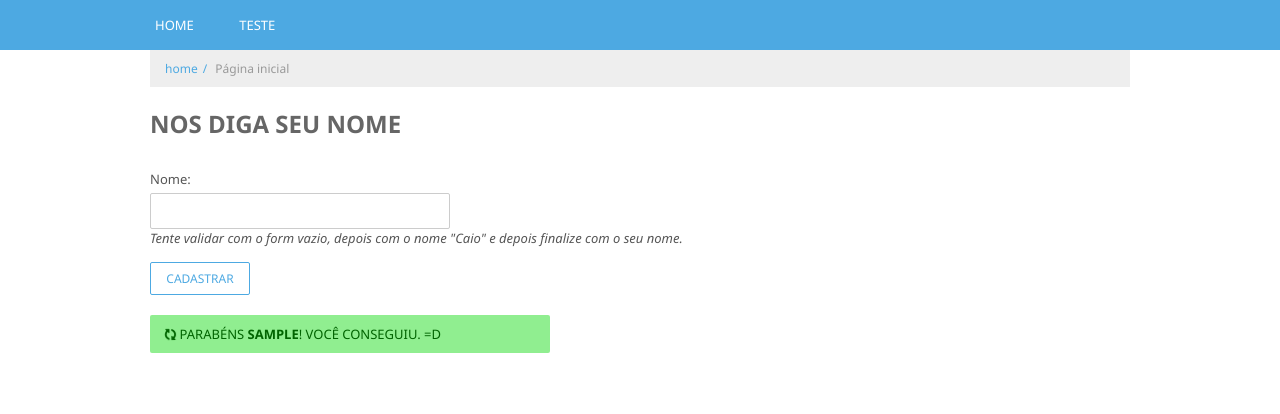
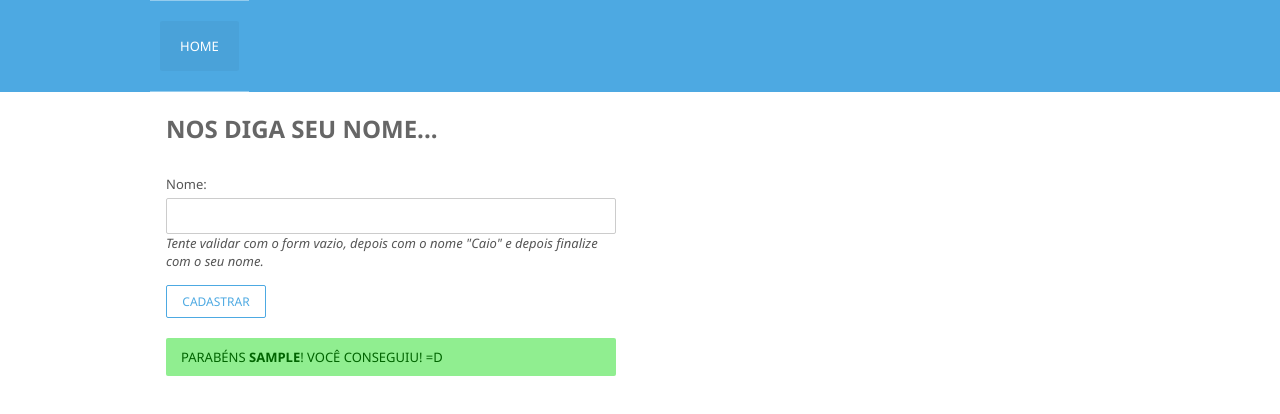
Before and after one commit to tadeubdev/javascript-simples, a plain HTML site: page index.html in a window 1280 px wide. Both pictures are taken after typing "Sample" into the empty fields and a click on the button "CADASTRAR". Drawn offline with Linux system fonts and the light colour scheme.

Commit message:
configurando e atualizando projeto

```diff
--- a/css/style.css
+++ b/css/style.css
@@ -1,100 +1,98 @@
-@charset "utf-8";
-
+/* DEFAULT TAGS */
 * {
-    box-sizing: border-box;
+    box-sizing        : border-box;
     -webkit-box-sizing: border-box;
-    -moz-box-sizing: border-box;
-    -o-box-sizing: border-box;
-    font-family: 'Segoe UI', Tahoma, Geneva, Verdana, sans-serif;
+    -moz-box-sizing   : border-box;
+    -o-box-sizing     : border-box;
+    font-family       : 'Segoe UI', Tahoma, Geneva, Verdana, sans-serif;
 }
 
 html,body {
     padding: 0;
-    margin: 0;
-    height: 100%;
+    margin : 0;
+    height : 100%;
 }
 
 ul, li {
-    margin: 0;
-    padding: 0;
+    margin    : 0;
+    padding   : 0;
     list-style: none;
 }
 
 a {
     text-decoration: none;
-    color: #4da9e2;
+    color          : #4da9e2;
 }
 
 body {
     color: #333;
 }
+/* END DEFAULT TAGS */
 
+/* MENU CONTENT */
 #menu {
-    width: 100%;
+    width     : 100%;
     background: #4da9e2;
-    color: #FFF;
+    color     : #FFF;
 }
 
 #menu-open {
+    display   : inline-block;
+    padding   : 10px 15px;
+    margin    : 10px;
+    background: rgba(0,0,0,.2);
+    border-radius: 4px;
+}
+
+#menu-content {
+    width  : 100%;
     display: none;
 }
 
-#menu-content {
-    width: 980px;
-    margin: 0 auto;
+#menu-content li {
+    display            : block;
+    width              : 100%;
+    padding            : 0 10px;
+    text-align         : center;
+    border             : 0px solid #FFF;
+    border-color       : rgba(255,255,255,.4);
+    border-bottom-width: 1px;
+}
+
+#menu-content li:first-child {
+    border-top-width: 1px;
+}
+
+#menu-content li a {
+    line-height   : 40px;
+    display       : block;
+    width         : 100%;
+    line-height   : 50px;
+    font-size     : 13px;
+    text-transform: uppercase;
+    color         : #FFF;
 }
 
 #menu-content.visible {
     display: block;
 }
+/* END MENU CONTENT */
 
-#menu-content li {
-    display: inline-block;
-    min-width: 80px;
-    padding: 0 5px;
+/* CONTENT OF THE PAGE */
+.content {
+    width : 100%;
+    padding: 0 1em;
 }
+/* END CONTENT OF THE PAGE */
 
-#menu-content li a {
-    display: block;
+/* FORM CONTENT */
+#form-register {
     width: 100%;
-    line-height: 50px;
-    font-size: 13px;
-    text-transform: uppercase;
-    color: #FFF;
-}
-
-.content {
-    width: 980px;
-    margin: 0 auto;
-}
-
-.breadcrumb {
-    padding: 10px 15px;
-    margin-bottom: 10px;
-    background: #EEE;
-    font-size: 12px;
-}
-
-.breadcrumb li {
-    display: inline-block;
-}
-
-.breadcrumb a {
-    color: #4da9e2;
-}
-
-.breadcrumb a:after {
-    margin: 0 5px;
-    content: '/';
-}
-
-.breadcrumb span {
-    color: #999;
 }
 
 .form-header {
     text-transform: uppercase;
-    color: #666;
+    color         : #666;
 }
 
 .input-group {
@@ -102,55 +100,55 @@ body {
 }
 
 .form-label {
-    display: block;
+    display      : block;
     margin-bottom: 5px;
-    font-size: 13px;
-    color: #555;
+    font-size    : 13px;
+    color        : #555;
 }
 
 .form-input {
-    width: 300px;
-    padding: 7px 10px;
-    border: 1px solid #CCC;
+    width        : 100%;
+    padding      : 7px 10px;
+    border       : 1px solid #CCC;
     border-radius: 2px;
-    font-size: 15px;
+    font-size    : 15px;
 }
 
 .form-description {
-    display: block;
+    display      : block;
     margin-bottom: 5px;
-    font-size: 13px;
-    color: #555;
-    font-style: italic;
+    font-size    : 13px;
+    color        : #555;
+    font-style   : italic;
 }
 
 .form-button {
-    min-width: 100px;
-    padding: 7px 10px;
-    cursor: pointer;
-    border: 1px solid #4da9e2;
-    border-radius: 2px;
-    background: none;
-    color: #4da9e2;
+    min-width     : 100px;
+    padding       : 7px 10px;
+    cursor        : pointer;
+    border        : 1px solid #4da9e2;
+    border-radius : 2px;
+    background    : none;
+    color         : #4da9e2;
     text-transform: uppercase;
-    font-size: 12px;
+    font-size     : 12px;
 }
 
 .form-button:hover,
 .form-button:active {
     background: #4da9e2;
-    color: #FFF;
+    color     : #FFF;
 }
 
 #message-result {
-    min-width: 400px;
-    display: inline-block;
-    margin: 20px 0;
-    padding: 10px 15px;
-    border-radius: 2px;
-    background: lightcoral;
-    font-size: 13px;
-    color: #FFF;
+    min-width     : 100%;
+    display       : inline-block;
+    margin        : 20px 0;
+    padding       : 10px 15px;
+    border-radius : 2px;
+    background    : lightcoral;
+    font-size     : 13px;
+    color         : #FFF;
     text-transform: uppercase;
 }
 
@@ -160,44 +158,49 @@ body {
 
 #message-result.success {
     background: lightgreen;
-    color: darkgreen;
+    color     : darkgreen;
+}
+/* END FORM CONTENT */
+
+@media(min-width: 480px) and (max-width:979px) {
+    #form-register {
+        width : 70%;
+        margin: 4em auto;
+    }
 }
 
-@media (max-width: 980px) {
+@media (min-width: 980px) {
     #menu-open {
-        display: block;
-        padding: 10px;
-        background: rgba(0,0,0,.1);
-    }
-    #menu-content {
-        width: 100%;
         display: none;
     }
+
+    #menu-content {
+        display: block;
+        width  : 980px;
+        margin : 0 auto;
+    }
+
     #menu-content li {
-        display: block;
-        width: 100%;
-        padding: 0 10px;
-        text-align: center;
-        border: 0px solid #FFF;
-        border-color: rgba(255,255,255,.4);
-        border-bottom-width: 1px;
+        display     : inline-block !important;
+        width       : auto;
+        min-width   : 80px;
+        margin-right: 5px;
     }
-    #menu-content li:first-child {
-        border-top-width: 1px;
+
+    #menu-content li a {
+        line-height  : 50px;
+        margin       : 20px 0;
+        padding      : 0 20px;
+        border-radius: 2px;
+        background   : rgba(0,0,0,.04);
     }
-    #menu-content li a {
-        line-height: 40px;
+
+    .container .content {
+        width: 980px;
+        margin: 0 auto;
     }
-    .content {
-        width: 100%;
-        padding: 15px;
-    }
-    .breadcrumb {
-        margin: -15px;
-        margin-bottom: 15px;
-        text-align: center;
-    }
-    .form-input {
-        width: 100%;
+
+    #form-register {
+        width: 450px;
     }
 }
--- a/index.html
+++ b/index.html
@@ -1,6 +1,5 @@
 <!DOCTYPE html>
-<html lang="en">
-
+<html lang="pt-br">
 <head>
     <meta charset="UTF-8">
     <meta name="viewport" content="width=device-width, initial-scale=1.0">
@@ -9,35 +8,26 @@
     <link rel="stylesheet" type="text/css" href="css/style.css">
     <link href="https://cdn.jsdelivr.net/fontawesome/4.7.0/css/font-awesome.min.css" rel="stylesheet">
 </head>
-
 <body>
 
-    <header id="menu">
+    <header role="header" id="menu">
         <div id="menu-open">
             <i class="fa fa-bars"></i>
         </div>
         <nav id="menu-content">
             <ul>
-                <li><a href="">home</a></li>
-                <li><a href="">teste</a></li>
+                <li><a href="#">home</a></li>
             </ul>
         </nav>
     </header>
 
-    <div class="container">
+    <main role="main" class="container">
 
-        <div class="content">
+        <section class="content">
 
-            <nav class="breadcrumb">
-                <ul>
-                    <li> <a href="">home</a> </li>
-                    <li><span>Página inicial</span></li>
-                </ul>
-            </nav>
+            <form role="form" action="" method="post" name="form-register" id="form-register" onsubmit="return formLetSubmit(event)">
 
-            <form action="" method="post" name="FormCadastro" onsubmit="return FormCadastrar(event);">
-
-                <h2 class="form-header">Nos diga seu nome</h2>
+                <h2 class="form-header">Nos diga seu nome...</h2>
 
                 <div class="input-group">
                     <label class="form-label" for="name">Nome:</label>
@@ -49,13 +39,13 @@
                     <button class="form-button" id="cadastrar">Cadastrar</button>
                 </div>
 
+                <div id="message-result"></div>
+
             </form>
 
-            <div id="message-result"></div>
+        </section>
 
-        </div>
-
-    </div>
+    </main>
 
     <script type="text/javascript" src="js/application.js"></script>
 
--- a/js/application.js
+++ b/js/application.js
@@ -1,47 +1,49 @@
-window.onload = function () {
+onLoadWindow = () => {
 
-    var MenuOpen = document.querySelector('#menu-open'),
-        MenuContent = document.querySelector('#menu-content'),
-        FormCadastro = document.forms.FormCadastro,
-        Name = FormCadastro.name,
-        MessageResult = document.querySelector('#message-result'),
-        UserName = null;
+    const menuOpen = document.getElementById('menu-open')
+    const menuContent = document.getElementById('menu-content')
+    const formRegister = document.getElementById('form-register')
+    const messageResult = document.getElementById('message-result')
 
-    Name.focus();
+    let name = formRegister.name
+    let username = null
 
-    MenuOpen.onclick = function () {
-        MenuContent.classList.toggle('visible');
+    name.focus();
+
+    menuOpen.onclick = () => {
+        menuContent.classList.toggle('visible')
     }
 
-    FormCadastrar = function (event) {
-        event.preventDefault();
+    formLetSubmit = event => {
+        event.preventDefault()
 
-        if (!Name.value) {
-            Name.focus();
-            MessageResult.innerText = 'Preencha o campo nome!';
-            return;
+        let message = null
+
+        if(!name.value) message = 'Preencha o campo nome!'
+
+        if(name.value==='Caio') message = 'Caio não está disponível'
+
+        if(message) {
+            name.value = ''
+            messageResult.innerText = message
+            return name.focus()
         }
 
-        if (Name.value === 'Caio') {
-            Name.focus();
-            Name.value = '';
-            MessageResult.innerText = 'Caio não está disponível';
-            return;
-        }
+        username   = name.value
+        name.value = ''
+        document.activeElement.blur()
 
-        UserName = Name.value;
-        Name.value = '';
-        document.activeElement.blur();
+        messageResult.classList.add('success')
+        messageResult.innerHTML = `Parabéns <b>${username}</b>! Você conseguiu! =D`
 
-        MessageResult.classList.add('success');
-        MessageResult.innerHTML = '<i class="fa fa-refresh fa-pulse"></i> Parabéns <b>' + UserName + '</b>! Você conseguiu. =D';
+        setTimeout(() => {
+            messageResult.classList.remove('success')
+            messageResult.innerHTML = ''
+        }, 4000)
 
-        setTimeout(function () {
-            MessageResult.classList.remove('success');
-            MessageResult.innerHTML = '';
-        }, 4000);
-
-        return false;
+        return false
     }
 
 }
+
+window.onload = onLoadWindow
```
